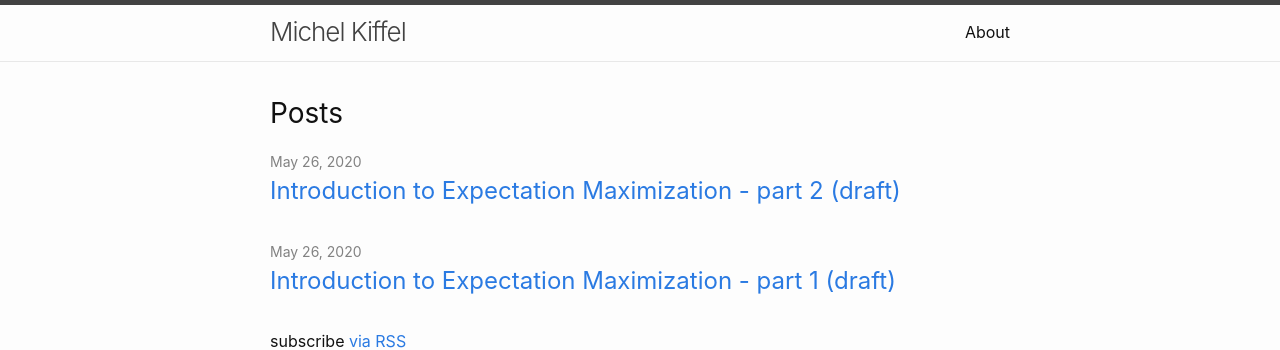
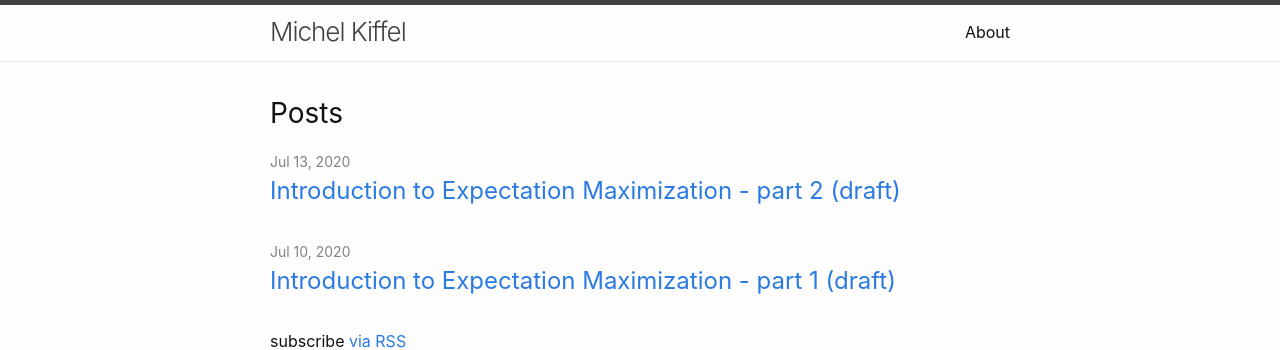
Before and after one commit to mkffl/mkffl.github.io, a Jekyll site: the page built from index.markdown, in a window 1280 px wide. Shown: the top 350 px of the page. Built offline with Jekyll 4.4.1, drawn with Linux system fonts in a browser that asks for light colours; part of the change alters nothing that is shown.

Commit message:
apply correct dates

```diff
--- a/_posts/2020-05-26-Expectation-maximization-part-1.markdown
+++ b/_posts/2020-07-10-Expectation-maximization-part-1.markdown
@@ -176,7 +176,7 @@ $$
 \end{equation}
 $$
 
-As explained in [PRML]({{ site.baseurl }}{% link _posts/2020-05-26-Expectation-maximization-part-1.markdown %}#refs):
+As explained in [PRML]({{ site.baseurl }}{% link _posts/2020-07-10-Expectation-maximization-part-1.markdown %}#refs):
 
 
 > The presence of the sum prevents the logarithm from acting directly on the
--- a/_posts/2020-05-26-Expectation-maximization-part-2.markdown
+++ b/_posts/2020-07-13-Expectation-maximization-part-2.markdown
@@ -5,7 +5,7 @@ layout: post
 
 ## A mixture of  Gaussians
 
-The [first part]({{ site.baseurl }}{% link _posts/2020-05-26-Expectation-maximization-part-1.markdown %}) introduced the EM algorithm as an alternative to direct MLE optimisation for models with latent variables. This part builds on the previous Poisson mixture example to look at other models to apply EM, e.g.  Gaussian mixtures, or where elements of EM help to understand the optimisation scheme, e.g. Variational Autoencoders.
+The [first part]({{ site.baseurl }}{% link _posts/2020-07-10-Expectation-maximization-part-1.markdown %}) introduced the EM algorithm as an alternative to direct MLE optimisation for models with latent variables. This part builds on the previous Poisson mixture example to look at other models to apply EM, e.g.  Gaussian mixtures, or where elements of EM help to understand the optimisation scheme, e.g. Variational Autoencoders.
 
 ### EM for GMM
 
@@ -63,7 +63,7 @@ $$
 \tag{3.5}
 $$
 
-Finally the solution for the covariance matrix is a weighted average of the single Gaussian MLE result. The computation is a bit more involved and detailed in textbooks like [PRML]({{ site.baseurl }}{% link _posts/2020-05-26-Expectation-maximization-part-2.markdown %}#refs)
+Finally the solution for the covariance matrix is a weighted average of the single Gaussian MLE result. The computation is a bit more involved and detailed in textbooks like [PRML]({{ site.baseurl }}{% link _posts/2020-07-13-Expectation-maximization-part-2.markdown %}#refs)
 
 $$
 \Sigma_c = \sum_i^N\frac{p(t_i=c|x_i)(x_i - \mu_c)(x_i - \mu_c)^T}{p(t_i=c|x_i)}
@@ -201,7 +201,7 @@ So far, probability distributions can be applied directly to the observed value.
 
 VAEs are a recent type of machine learning models that have expanded the applications of generative models to new data types, including images and audio signals, by combining variational Bayes with deep learning architectures. Expectation Maximization and VAE both maximise a lower bound of the maximum likelihood function so many aspects uncovered previously will come in handy.
 
-The following will highlights some of the key similarities between EM and VAEs. However it is not intended to provide a comprehensive treatment of VAEs, which can be found in the original VAE article - see [references]({{ site.baseurl }}{% link _posts/2020-05-26-Expectation-maximization-part-2.markdown %}#refs).
+The following will highlights some of the key similarities between EM and VAEs. However it is not intended to provide a comprehensive treatment of VAEs, which can be found in the original VAE article - see [references]({{ site.baseurl }}{% link _posts/2020-07-13-Expectation-maximization-part-2.markdown %}#refs).
 
 #### Continuous latent space
 
```
